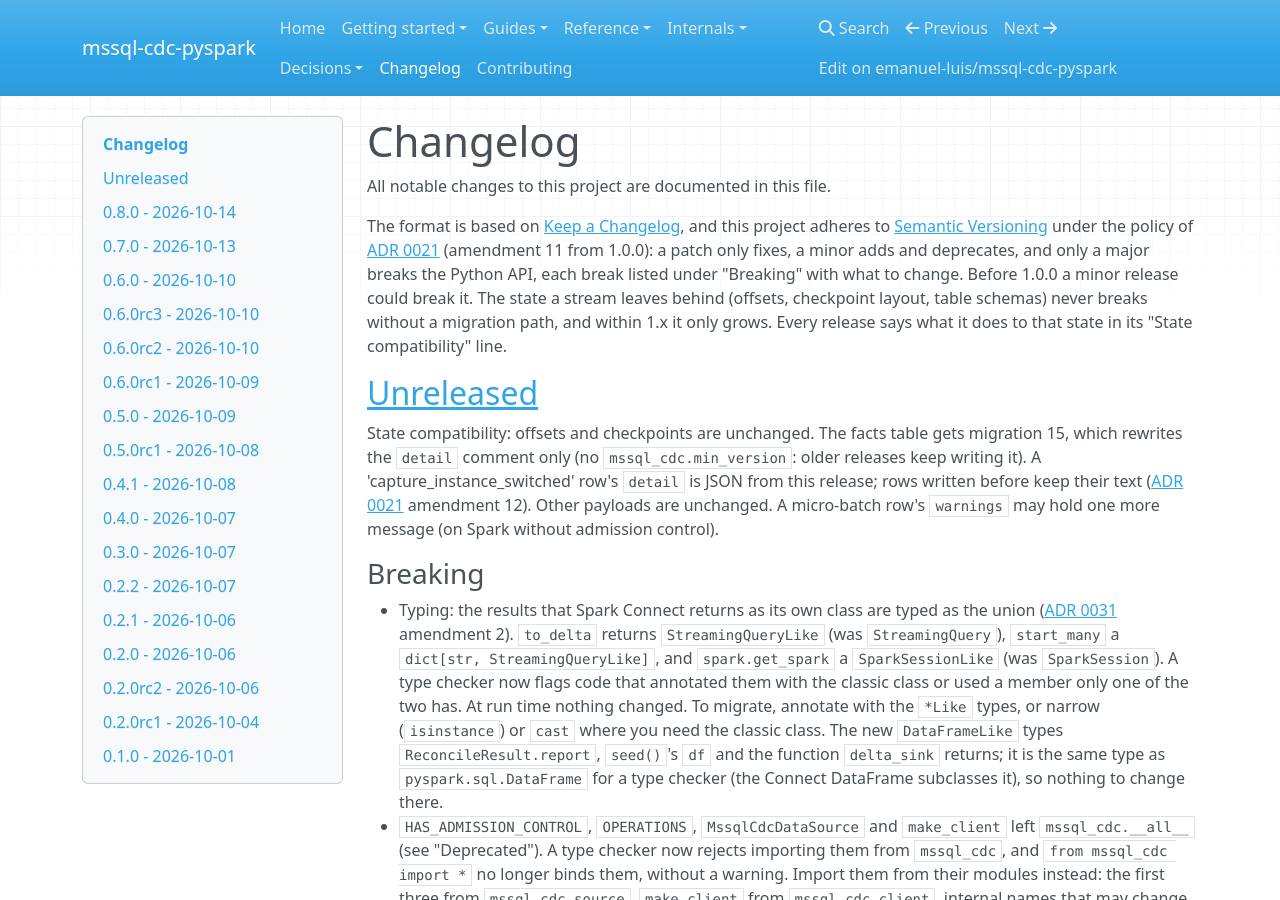
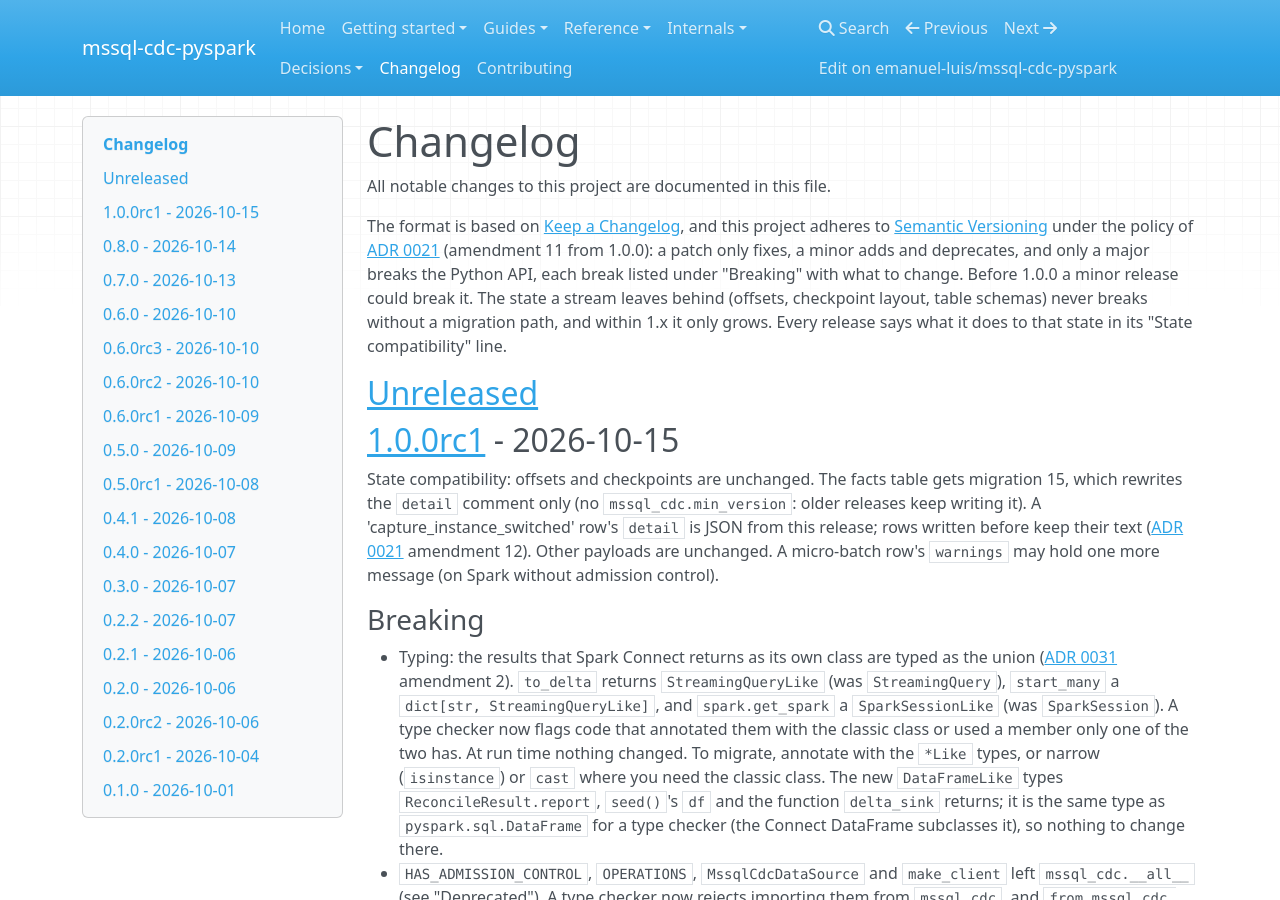
Before and after one commit to emanuel-luis/mssql-cdc-pyspark, an MkDocs documentation site: the page built from docs/changelog.md, in a window 1280 px wide and 900 px high. Built offline with MkDocs 1.6.1, drawn with Linux system fonts in a browser that asks for light colours; nearby versions of some CDN libraries.

```diff
--- a/CHANGELOG.md
+++ b/CHANGELOG.md
@@ -12,6 +12,8 @@ layout, table schemas) never breaks without a migration path, and within 1.x it
 Every release says what it does to that state in its "State compatibility" line.
 
 ## [Unreleased]
+
+## [1.0.0rc1] - 2026-10-15
 
 State compatibility: offsets and checkpoints are unchanged. The facts table gets migration
 15, which rewrites the `detail` comment only (no `mssql_cdc.min_version`: older releases keep
@@ -1210,7 +1212,8 @@ migrations yet ([ADR 0013](https://emanuel-luis.github.io/mssql-cdc-pyspark/deci
 - `import mssql_cdc` without PySpark raises an `ImportError` that says to run on a Spark
   platform, which ships its own, or to install the `[spark]` extra.
 
-[Unreleased]: https://github.com/emanuel-luis/mssql-cdc-pyspark/compare/v0.8.0...HEAD
+[Unreleased]: https://github.com/emanuel-luis/mssql-cdc-pyspark/compare/v1.0.0rc1...HEAD
+[1.0.0rc1]: https://github.com/emanuel-luis/mssql-cdc-pyspark/compare/v0.8.0...v1.0.0rc1
 [0.8.0]: https://github.com/emanuel-luis/mssql-cdc-pyspark/compare/v0.7.0...v0.8.0
 [0.7.0]: https://github.com/emanuel-luis/mssql-cdc-pyspark/compare/v0.6.0...v0.7.0
 [0.6.0]: https://github.com/emanuel-luis/mssql-cdc-pyspark/compare/v0.5.0...v0.6.0
--- a/pyproject.toml
+++ b/pyproject.toml
@@ -4,7 +4,7 @@ build-backend = "setuptools.build_meta"
 
 [project]
 name = "mssql-cdc-pyspark"
-version = "0.8.0"
+version = "1.0.0rc1"
 description = "Platform-agnostic PySpark streaming source for SQL Server CDC, with a partition-finalization (completeness) signal"
 readme = "README.md"
 requires-python = ">=3.10"
@@ -13,7 +13,7 @@ license-files = ["LICENSE"]
 authors = [{ name = "Emanuel Luis" }]
 keywords = ["spark", "pyspark", "sql-server", "cdc", "delta-lake", "datasource-v2", "arrow"]
 classifiers = [
-  "Development Status :: 3 - Alpha",
+  "Development Status :: 4 - Beta",
   "Intended Audience :: Developers",
   "Operating System :: OS Independent",
   "Programming Language :: Python :: 3",
```
Also changed, not shown: CLAUDE.md (+1 -1 lines), 1 other file.
